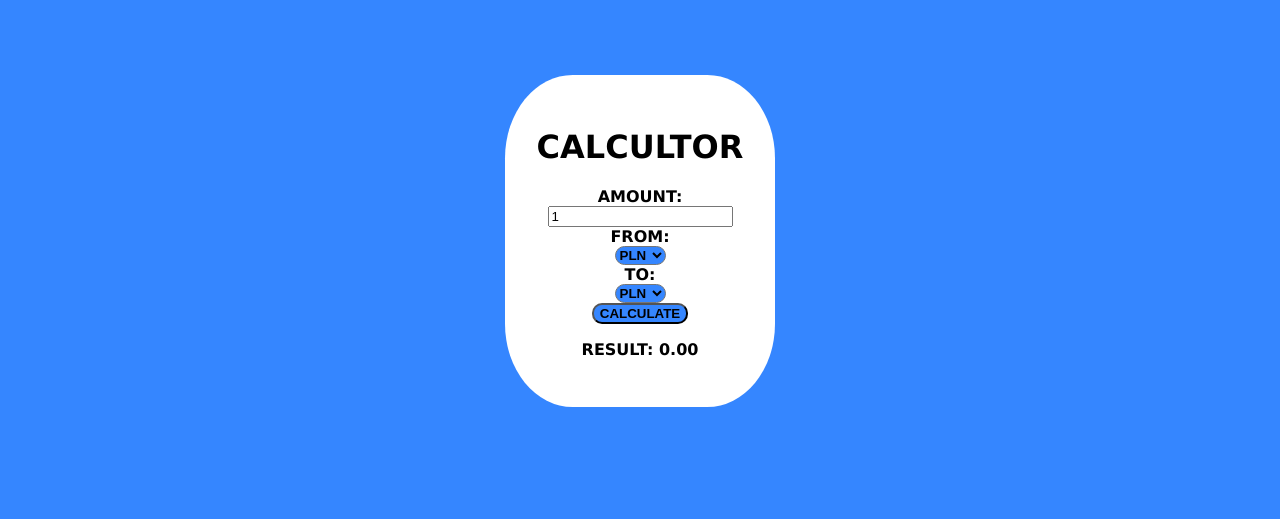
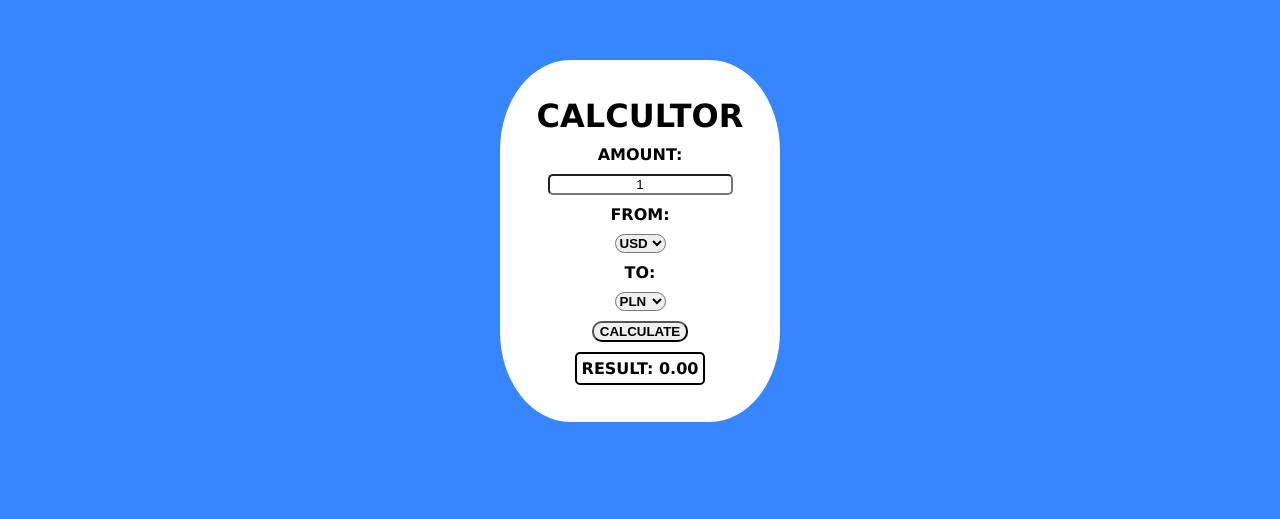
Before and after one commit to DawidRaczek/exchangevalue, a plain HTML site: page src/index.html in a window 1280 px wide. Shown: the part 159-678 px from the top of the page. Drawn offline with Linux system fonts and the light colour scheme.

Commit message:
added new style and new pair

```diff
--- a/src/index.html
+++ b/src/index.html
@@ -18,13 +18,15 @@
         <div class="wraper">
                 <h1 class="title1">CALCULTOR</h1>
                 <label class= "kwota" for="amount">AMOUNT:</label>
-        <input type="number" id="amount" step="0.01" value="1">
+        <input class= "amount" type="number" id="amount" step="0.01" value="1">
 
         <label for="fromCurrency">FROM:</label>
         <select class= "select" id="fromCurrency">
+            <option value="USD">USD</option>
             <option value="PLN">PLN</option>
-            <option value="USD">USD</option>
             <option value="EUR">EUR</option>
+            <option value="GBP">GBP</option>
+            <option value="JPY">JPY</option>
         </select>
 
         <label for="toCurrency">TO:</label>
@@ -32,11 +34,12 @@
             <option value="PLN">PLN</option>
             <option value="USD">USD</option>
             <option value="EUR">EUR</option>
+            <option value="JPY">JPY</option>
         </select>
 
         <button class="przycisk" onclick="calculate()">CALCULATE</button>
 
-        <p class="wynik">RESULT: <span id="result">0.00</span></p>
+        <p class= "wynik">RESULT: <span id="result">0.00</span></p>
 
     </div>
 </div>
--- a/src/main.css
+++ b/src/main.css
@@ -28,6 +28,11 @@
     height: 100vh;
     background: #3586ff;
     overflow: hidden;
+}
+input[type="number"]::-webkit-inner-spin-button,
+input[type="number"]::-webkit-outer-spin-button {
+    -webkit-appearance: none;
+    margin: 0;
 }
 section .air{
     position: absolute;
@@ -74,20 +79,39 @@ section .air.air4{
     position: relative;
     border-radius: 25%;
     padding: 2rem;
-    font-family: 'Lucida Sans';
+    font-family: Verdana;
     font-weight: bold;
     justify-content: space-between;
 }
+.wraper > * {
+    margin: 5px;
+}
 .wynik{
-    border-color: antiquewhite;
+    border: 2px solid black;
+    border-radius: 5px;
+    padding: 5px;
 }
 .przycisk{
     border-radius: 10px;
+    font-weight: bold;
+    transition-duration: 0.3s;
+}
+.przycisk:hover {
     background-color: #3586ff;
-    font-weight: bold;
+    color: white;
+    box-shadow: 0 12px 16px 0 rgba(0,0,0,0.24), 0 17px 50px 0 rgba(0,0,0,0.19);
 }
 .select{
     border-radius: 10px;
+    font-weight: bold;
+    transition-duration: 0.3s;
+}
+.select:hover {
     background-color: #3586ff;
-    font-weight: bold;
+    color: white;
+    box-shadow: 0 12px 16px 0 rgba(0,0,0,0.24), 0 17px 50px 0 rgba(0,0,0,0.19);
 }
+.amount{
+    border-radius: 5px;
+    text-align: center;
+}
```
Lines whose indentation alone changed are shown as unchanged.
